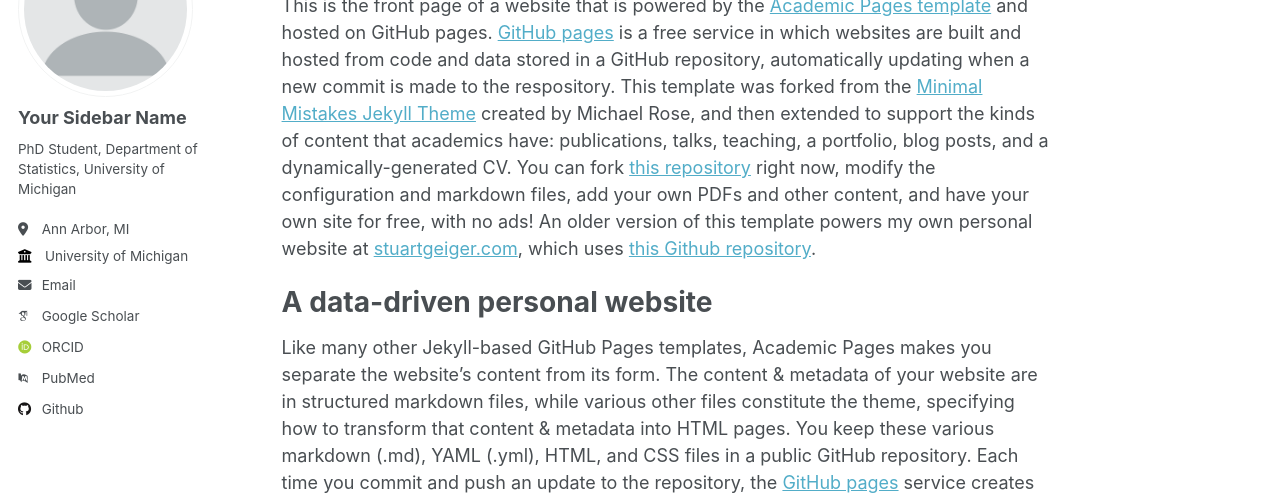
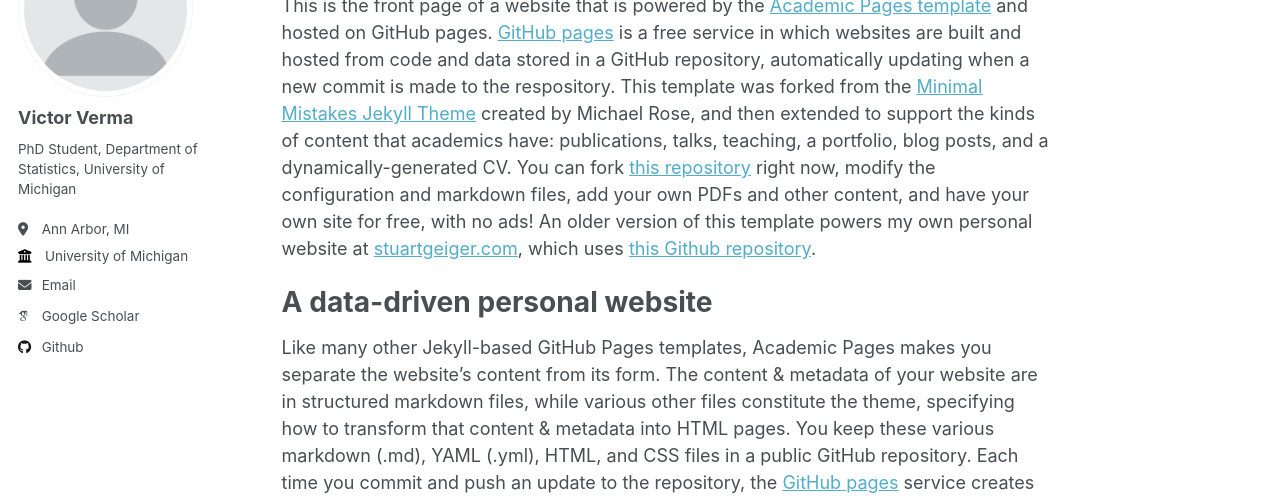
Before and after one commit to victorverma/victorverma.github.io, a Jekyll site: the page built from _pages/about.md, in a window 1280 px wide. Shown: the part 184-684 px from the top of the page. Built offline with Jekyll 4.4.1, drawn with Linux system fonts in a browser that asks for light colours; some web fonts are replaced; part of the change alters nothing that is shown.

Commit message:
Change sidebar name, Google Scholar

```diff
--- a/_config.yml
+++ b/_config.yml
@@ -22,7 +22,7 @@ repository               : "victorverma/victorverma.github.io"
 author:
   # Biographic information
   avatar           : "profile.png"
-  name             : "Your Sidebar Name"
+  name             : "Victor Verma"
   pronouns         : # example: "she/her"
   bio              : "PhD Student, Department of Statistics, University of Michigan"
   location         : "Ann Arbor, MI"
@@ -32,11 +32,11 @@ author:
 
   # Academic websites
   arxiv            : # URL - Update with the correct link to your profile
-  googlescholar    : "https://scholar.google.com/citations?user=PS_CX0AAAAAJ"
+  googlescholar    : "https://scholar.google.com/citations?user=AqUP-osAAAAJ"
   impactstory      : # URL
-  orcid            : "http://orcid.org/yourorcidurl"
+  orcid            : # URL
   semantic         : # URL
-  pubmed           : "https://www.ncbi.nlm.nih.gov/pubmed/?term=john+snow"
+  pubmed           : # URL
   researchgate     : # URL
 
   # Repositories and software development
```
